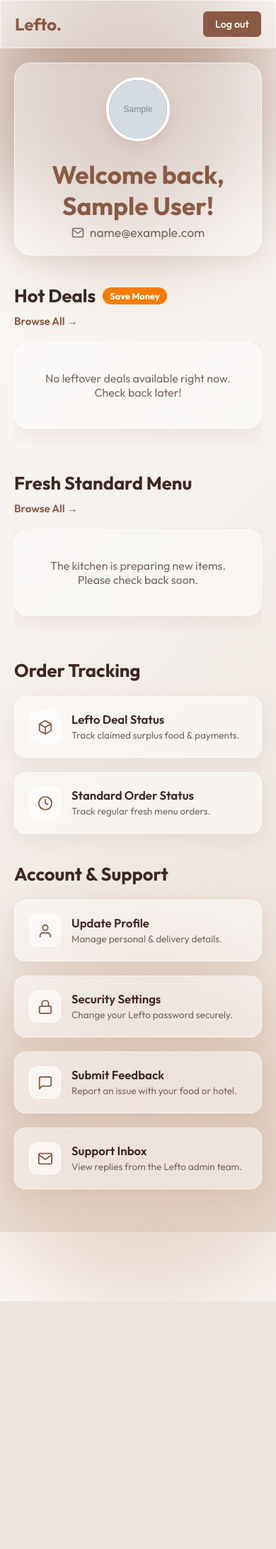
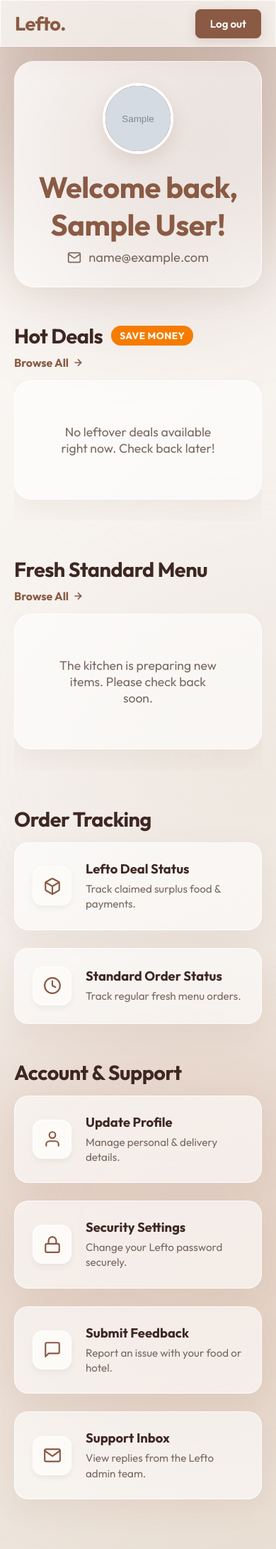
Before and after one commit to modmufeed143-cyber/lefto, a Django app: page /myapp/user_home/ in a window 390 px wide; the page is wider, and only the part inside the window is pictured. Shown: that part at 71% size. Before the commit the page ends 1834 px from the top of that part, so only its background shows below. Run offline with Django 5.2, Linux system fonts and the light colour scheme; a user stored in the database is signed in; tables that the repository leaves empty hold one stand-in row (values such as "Sample post"); grey boxes marked "Sample" are stand-in pictures.

Commit message:
new updates

```diff
--- a/templates/admin/send_reply.html
+++ b/templates/admin/send_reply.html
@@ -299,7 +299,7 @@
                     <label for="reply">Your Administrator Reply</label>
                     <textarea
                         id="reply"
-                        name="reply"
+                        name="replay"
                         placeholder="E.g., Hello! We apologize for the inconvenience. We have contacted the hotel and refunded your order..."
                         required></textarea>
                 </div>
--- a/templates/user/user_home.html
+++ b/templates/user/user_home.html
@@ -19,10 +19,10 @@
             --accent-green: #5FA869;
             --warning-orange: #F57C00;
 
-            /* Glassmorphism Variables */
-            --glass-bg: rgba(255, 255, 255, 0.45);
-            --glass-border: rgba(255, 255, 255, 0.6);
-            --glass-shadow: 0 8px 32px 0 rgba(138, 90, 68, 0.1);
+            /* Premium Glassmorphism Variables */
+            --glass-bg: rgba(255, 255, 255, 0.6);
+            --glass-border: rgba(255, 255, 255, 0.8);
+            --glass-shadow: 0 12px 40px 0 rgba(138, 90, 68, 0.08);
         }
 
         * { margin: 0; padding: 0; box-sizing: border-box; font-family: 'Outfit', sans-serif; }
@@ -35,25 +35,26 @@
             overflow-x: hidden;
         }
 
-        /* --- Animated Background Blobs --- */
-        .blob-1, .blob-2 {
-            position: absolute; border-radius: 50%; filter: blur(70px); z-index: -1; opacity: 0.5; animation: floatBlob 15s ease-in-out infinite;
+        /* --- Animated Background Blobs (Expanded for Desktop) --- */
+        .blob-1, .blob-2, .blob-3 {
+            position: absolute; border-radius: 50%; filter: blur(90px); z-index: -1; opacity: 0.4; animation: floatBlob 20s ease-in-out infinite;
         }
-        .blob-1 { top: -50px; left: -50px; width: 400px; height: 400px; background: #8A5A44; }
-        .blob-2 { bottom: -100px; right: -50px; width: 500px; height: 500px; background: #D5B4A3; animation-delay: -7s; animation-direction: reverse; }
+        .blob-1 { top: -100px; left: -100px; width: 500px; height: 500px; background: #8A5A44; }
+        .blob-2 { bottom: 100px; right: -100px; width: 600px; height: 600px; background: #D5B4A3; animation-delay: -7s; animation-direction: reverse; }
+        .blob-3 { top: 40%; left: 30%; width: 400px; height: 400px; background: #EAE0D5; animation-delay: -3s; }
 
         @keyframes floatBlob {
             0%, 100% { transform: translate(0, 0) scale(1); }
-            33% { transform: translate(40px, -40px) scale(1.1); }
-            66% { transform: translate(-30px, 30px) scale(0.9); }
+            33% { transform: translate(50px, -50px) scale(1.1); }
+            66% { transform: translate(-40px, 40px) scale(0.95); }
         }
 
         @keyframes slideInUp {
-            0% { opacity: 0; transform: translateY(30px); }
+            0% { opacity: 0; transform: translateY(40px); }
             100% { opacity: 1; transform: translateY(0); }
         }
 
-        .slide-up { opacity: 0; animation: slideInUp 0.8s cubic-bezier(0.2, 0.8, 0.2, 1) forwards; }
+        .slide-up { opacity: 0; animation: slideInUp 0.8s cubic-bezier(0.16, 1, 0.3, 1) forwards; }
         .delay-1 { animation-delay: 0.1s; }
         .delay-2 { animation-delay: 0.2s; }
         .delay-3 { animation-delay: 0.3s; }
@@ -61,156 +62,175 @@
 
         .glass-panel {
             background: var(--glass-bg);
-            backdrop-filter: blur(16px);
-            -webkit-backdrop-filter: blur(16px);
+            backdrop-filter: blur(20px);
+            -webkit-backdrop-filter: blur(20px);
             border: 1px solid var(--glass-border);
             box-shadow: var(--glass-shadow);
         }
 
         /* --- Navigation --- */
         .navbar {
-            padding: 15px 40px; display: flex; justify-content: space-between; align-items: center; position: sticky; top: 0; z-index: 100; border-bottom: 1px solid rgba(255, 255, 255, 0.4);
+            padding: 20px 5%; display: flex; justify-content: space-between; align-items: center; position: sticky; top: 0; z-index: 100; border-bottom: 1px solid rgba(255, 255, 255, 0.6); background: rgba(253, 251, 248, 0.7); backdrop-filter: blur(15px);
         }
-        .brand-logo { font-size: 1.5rem; font-weight: 700; color: var(--primary-brown); text-decoration: none; }
-        .nav-links { display: flex; gap: 15px; align-items: center; }
-        .nav-btn { padding: 8px 16px; background-color: transparent; color: var(--text-dark); border: 1px solid var(--border-color); border-radius: 6px; text-decoration: none; font-weight: 500; font-size: 0.9rem; transition: all 0.2s ease; }
-        .nav-btn:hover { background-color: rgba(255, 255, 255, 0.5); }
-        .nav-btn.primary { background-color: var(--primary-brown); color: white; border-color: var(--primary-brown); }
-        .nav-btn.primary:hover { background-color: var(--hover-brown); }
+        .brand-logo { font-size: 1.7rem; font-weight: 800; color: var(--primary-brown); text-decoration: none; letter-spacing: -0.5px; }
+        .nav-btn { padding: 10px 20px; background-color: transparent; color: var(--text-dark); border: 1px solid var(--border-color); border-radius: 8px; text-decoration: none; font-weight: 600; font-size: 0.95rem; transition: all 0.3s ease; }
+        .nav-btn.primary { background-color: var(--primary-brown); color: white; border-color: var(--primary-brown); box-shadow: 0 4px 15px rgba(138, 90, 68, 0.2); }
+        .nav-btn.primary:hover { background-color: var(--hover-brown); transform: translateY(-2px); box-shadow: 0 6px 20px rgba(138, 90, 68, 0.3); }
 
-        /* --- Main Content Area --- */
+        /* --- Main Content Area (Wider for Desktop) --- */
         .content-wrapper {
-            max-width: 1200px; margin: 0 auto; width: 100%; padding: 40px 20px; position: relative; z-index: 10;
+            max-width: 1400px; /* Increased from 1200px */
+            margin: 0 auto;
+            width: 100%;
+            padding: 50px 40px 80px;
+            position: relative;
+            z-index: 10;
         }
 
         /* --- Personalized Hero Header --- */
         .hero-section {
             display: flex;
             align-items: center;
-            gap: 25px;
-            padding: 30px;
-            border-radius: 24px;
-            margin-bottom: 40px;
+            gap: 30px;
+            padding: 40px;
+            border-radius: 28px;
+            margin-bottom: 50px;
+            background: linear-gradient(135deg, rgba(255, 255, 255, 0.8) 0%, rgba(255, 255, 255, 0.4) 100%);
         }
 
         .user-avatar-large {
-            width: 90px;
-            height: 90px;
+            width: 100px;
+            height: 100px;
             border-radius: 50%;
             object-fit: cover;
             border: 4px solid var(--white);
-            box-shadow: 0 8px 20px rgba(138, 90, 68, 0.15);
+            box-shadow: 0 10px 25px rgba(138, 90, 68, 0.15);
             background-color: var(--primary-brown);
             display: flex;
             align-items: center;
             justify-content: center;
             color: var(--white);
-            font-size: 2.5rem;
+            font-size: 2.8rem;
             font-weight: 700;
             flex-shrink: 0;
         }
 
-        .hero-text h1 { font-size: 2.2rem; font-weight: 700; color: var(--primary-brown); margin-bottom: 4px; }
-        .hero-text p { color: var(--text-light); font-size: 1.1rem; display: flex; align-items: center; gap: 8px; }
+        .hero-text h1 { font-size: 2.6rem; font-weight: 700; color: var(--primary-brown); margin-bottom: 8px; letter-spacing: -0.5px; }
+        .hero-text p { color: var(--text-light); font-size: 1.15rem; display: flex; align-items: center; gap: 10px; font-weight: 400; }
 
         /* --- Section Headers --- */
         .section-header {
             display: flex;
             justify-content: space-between;
             align-items: flex-end;
-            margin-bottom: 20px;
-            padding-right: 10px;
-            margin-top: 10px;
+            margin-bottom: 25px;
+            padding-right: 15px;
+            margin-top: 20px;
         }
 
-        .section-header h2 { font-size: 1.6rem; font-weight: 700; color: var(--text-dark); display: flex; align-items: center; gap: 10px; }
-        .section-header h2 span { background: var(--warning-orange); color: white; font-size: 0.8rem; padding: 4px 10px; border-radius: 20px; vertical-align: middle; }
-        .view-all { color: var(--primary-brown); text-decoration: none; font-weight: 600; font-size: 0.95rem; transition: color 0.2s; }
-        .view-all:hover { color: var(--hover-brown); text-decoration: underline; }
+        .section-header h2 { font-size: 1.8rem; font-weight: 700; color: var(--text-dark); display: flex; align-items: center; gap: 12px; letter-spacing: -0.5px; }
+        .section-header h2 span { background: var(--warning-orange); color: white; font-size: 0.85rem; padding: 5px 12px; border-radius: 20px; vertical-align: middle; letter-spacing: 0.5px; text-transform: uppercase; }
+        .view-all { color: var(--primary-brown); text-decoration: none; font-weight: 700; font-size: 1rem; transition: all 0.2s; display: flex; align-items: center; gap: 5px; }
+        .view-all:hover { color: var(--hover-brown); transform: translateX(4px); }
 
         /* --- Horizontal Scrolling Container --- */
         .scroll-container {
             display: flex;
-            gap: 25px;
+            gap: 30px;
             overflow-x: auto;
-            padding-bottom: 20px;
-            margin-bottom: 40px;
-            /* Hide scrollbar but keep functionality */
-            scrollbar-width: none;
-            -ms-overflow-style: none;
+            padding-bottom: 30px; /* Space for custom scrollbar */
+            margin-bottom: 50px;
+            scroll-behavior: smooth;
         }
-        .scroll-container::-webkit-scrollbar { display: none; }
 
-        /* --- Food Cards --- */
+        /* Sleek Custom Scrollbar for Desktop */
+        .scroll-container::-webkit-scrollbar {
+            height: 8px;
+        }
+        .scroll-container::-webkit-scrollbar-track {
+            background: rgba(138, 90, 68, 0.05);
+            border-radius: 10px;
+        }
+        .scroll-container::-webkit-scrollbar-thumb {
+            background: rgba(138, 90, 68, 0.2);
+            border-radius: 10px;
+        }
+        .scroll-container::-webkit-scrollbar-thumb:hover {
+            background: rgba(138, 90, 68, 0.4);
+        }
+
+        /* --- Food Cards (Wider & Taller for Web) --- */
         .food-card {
-            min-width: 300px;
-            max-width: 300px;
-            border-radius: 20px;
-            padding: 15px;
+            min-width: 340px; /* Increased from 300px */
+            max-width: 340px;
+            border-radius: 24px;
+            padding: 18px;
             display: flex;
             flex-direction: column;
-            transition: transform 0.4s ease, box-shadow 0.4s ease;
+            transition: transform 0.4s cubic-bezier(0.16, 1, 0.3, 1), box-shadow 0.4s ease;
             position: relative;
             flex-shrink: 0;
+            background: rgba(255, 255, 255, 0.7);
         }
 
-        .food-card:hover { transform: translateY(-8px); background: rgba(255, 255, 255, 0.8); box-shadow: 0 15px 40px rgba(138, 90, 68, 0.15); }
+        .food-card:hover { transform: translateY(-10px); background: rgba(255, 255, 255, 0.95); box-shadow: 0 20px 40px rgba(138, 90, 68, 0.12); }
 
-        .deal-banner { position: absolute; top: -10px; right: 15px; background: linear-gradient(135deg, #FF6B6B 0%, #FF8E72 100%); color: white; padding: 6px 14px; border-radius: 20px; font-size: 0.75rem; font-weight: 700; text-transform: uppercase; box-shadow: 0 4px 12px rgba(255, 107, 107, 0.3); z-index: 2; }
+        .deal-banner { position: absolute; top: -12px; right: 20px; background: linear-gradient(135deg, #FF6B6B 0%, #FF8E72 100%); color: white; padding: 8px 16px; border-radius: 20px; font-size: 0.8rem; font-weight: 700; text-transform: uppercase; box-shadow: 0 6px 15px rgba(255, 107, 107, 0.3); z-index: 2; }
 
-        .food-image-container { position: relative; width: 100%; height: 180px; border-radius: 14px; overflow: hidden; margin-bottom: 15px; box-shadow: 0 4px 10px rgba(0,0,0,0.05); }
-        .food-image { width: 100%; height: 100%; object-fit: cover; transition: transform 0.5s ease; }
-        .food-card:hover .food-image { transform: scale(1.05); }
+        .food-image-container { position: relative; width: 100%; height: 200px; /* Increased height */ border-radius: 16px; overflow: hidden; margin-bottom: 20px; box-shadow: 0 4px 15px rgba(0,0,0,0.05); }
+        .food-image { width: 100%; height: 100%; object-fit: cover; transition: transform 0.6s cubic-bezier(0.16, 1, 0.3, 1); }
+        .food-card:hover .food-image { transform: scale(1.08); }
 
-        .stock-badge { position: absolute; top: 10px; right: 10px; background: rgba(255, 255, 255, 0.9); backdrop-filter: blur(4px); color: var(--primary-brown); padding: 4px 10px; border-radius: 20px; font-size: 0.8rem; font-weight: 700; box-shadow: 0 2px 5px rgba(0,0,0,0.1); }
+        .stock-badge { position: absolute; top: 12px; right: 12px; background: rgba(255, 255, 255, 0.95); backdrop-filter: blur(4px); color: var(--primary-brown); padding: 6px 12px; border-radius: 20px; font-size: 0.85rem; font-weight: 700; box-shadow: 0 4px 10px rgba(0,0,0,0.1); }
 
         .food-info { display: flex; flex-direction: column; flex-grow: 1; padding: 0 5px; }
-        .food-title { font-size: 1.3rem; font-weight: 600; color: var(--text-dark); margin-bottom: 4px; line-height: 1.2; white-space: nowrap; overflow: hidden; text-overflow: ellipsis; }
-        .hotel-name { font-size: 0.85rem; color: var(--accent-green); font-weight: 500; margin-bottom: 10px; }
+        .food-title { font-size: 1.4rem; font-weight: 700; color: var(--text-dark); margin-bottom: 6px; line-height: 1.2; white-space: nowrap; overflow: hidden; text-overflow: ellipsis; }
+        .hotel-name { font-size: 0.9rem; color: var(--accent-green); font-weight: 600; margin-bottom: 12px; display: flex; align-items: center; gap: 4px;}
 
-        .price-section { display: flex; align-items: center; gap: 10px; margin-bottom: 10px; }
-        .original-price { font-size: 0.9rem; color: var(--text-light); text-decoration: line-through; }
-        .discount-price { font-size: 1.4rem; font-weight: 700; color: #FF6B6B; }
-        .standard-price { font-size: 1.4rem; font-weight: 700; color: var(--primary-brown); }
+        .price-section { display: flex; align-items: center; gap: 12px; margin-bottom: 15px; }
+        .original-price { font-size: 1rem; color: var(--text-light); text-decoration: line-through; font-weight: 500; }
+        .discount-price { font-size: 1.6rem; font-weight: 800; color: #FF6B6B; }
+        .standard-price { font-size: 1.6rem; font-weight: 800; color: var(--primary-brown); }
 
-        .food-footer { display: flex; justify-content: space-between; align-items: center; margin-top: auto; padding-top: 15px; border-top: 1px dashed rgba(138, 90, 68, 0.2); }
-        .validity-info { font-size: 0.75rem; color: var(--text-light); font-weight: 500; }
+        .food-footer { display: flex; justify-content: space-between; align-items: center; margin-top: auto; padding-top: 18px; border-top: 1px dashed rgba(138, 90, 68, 0.2); }
+        .validity-info { font-size: 0.8rem; color: var(--text-light); font-weight: 600; }
 
-        .btn-order { background-color: var(--primary-brown); color: var(--white); padding: 8px 16px; border-radius: 8px; text-decoration: none; font-weight: 600; font-size: 0.9rem; transition: all 0.3s ease; display: inline-flex; align-items: center; gap: 6px; }
-        .btn-order:hover { background-color: var(--hover-brown); transform: translateY(-2px); box-shadow: 0 4px 10px rgba(138, 90, 68, 0.2); }
-        .btn-order svg { width: 16px; height: 16px; }
+        .btn-order { background-color: var(--primary-brown); color: var(--white); padding: 10px 20px; border-radius: 10px; text-decoration: none; font-weight: 600; font-size: 0.95rem; transition: all 0.3s ease; display: inline-flex; align-items: center; gap: 8px; }
+        .btn-order:hover { background-color: var(--hover-brown); transform: translateY(-2px); box-shadow: 0 6px 15px rgba(138, 90, 68, 0.25); }
+        .btn-order svg { width: 18px; height: 18px; }
 
         /* --- Dashboard Action Grid (Bottom Half) --- */
         .actions-grid {
             display: grid;
-            grid-template-columns: repeat(auto-fit, minmax(250px, 1fr));
-            gap: 20px;
-            margin-bottom: 40px;
+            grid-template-columns: repeat(auto-fit, minmax(280px, 1fr)); /* Prevent cards from getting too skinny */
+            gap: 25px;
+            margin-bottom: 50px;
         }
 
         .action-card {
-            border-radius: 16px;
-            padding: 20px;
+            border-radius: 20px;
+            padding: 25px;
             text-decoration: none;
             color: var(--text-dark);
             display: flex;
             align-items: center;
-            gap: 15px;
-            transition: all 0.4s ease;
+            gap: 20px;
+            transition: all 0.4s cubic-bezier(0.16, 1, 0.3, 1);
+            background: rgba(255, 255, 255, 0.6);
         }
 
         .action-card:hover {
-            transform: translateY(-5px);
-            background: rgba(255, 255, 255, 0.8);
+            transform: translateY(-6px);
+            background: rgba(255, 255, 255, 0.95);
             border-color: rgba(255, 255, 255, 1);
-            box-shadow: 0 10px 30px rgba(138, 90, 68, 0.1);
+            box-shadow: 0 15px 35px rgba(138, 90, 68, 0.1);
         }
 
         .action-icon {
-            background-color: rgba(255, 255, 255, 0.6);
-            width: 45px;
-            height: 45px;
-            border-radius: 12px;
+            background-color: var(--bg-main);
+            width: 55px;
+            height: 55px;
+            border-radius: 14px;
             display: flex;
             align-items: center;
             justify-content: center;
@@ -218,24 +238,28 @@
             border: 1px solid rgba(255, 255, 255, 0.8);
             transition: all 0.4s ease;
             flex-shrink: 0;
+            box-shadow: 0 4px 10px rgba(0,0,0,0.05);
         }
 
-        .action-icon svg { width: 22px; height: 22px; stroke: currentColor; stroke-width: 2; fill: none; stroke-linecap: round; stroke-linejoin: round; transition: transform 0.4s ease; }
-        .action-card:hover .action-icon { background-color: var(--primary-brown); color: var(--white); border-color: var(--primary-brown); }
+        .action-icon svg { width: 26px; height: 26px; stroke: currentColor; stroke-width: 2; fill: none; stroke-linecap: round; stroke-linejoin: round; transition: transform 0.4s ease; }
+        .action-card:hover .action-icon { background-color: var(--primary-brown); color: var(--white); border-color: var(--primary-brown); box-shadow: 0 8px 20px rgba(138, 90, 68, 0.2); }
         .action-card:hover .action-icon svg { transform: scale(1.15); }
 
-        .action-content h3 { font-size: 1.05rem; font-weight: 600; margin-bottom: 4px; transition: color 0.3s ease; }
+        .action-content h3 { font-size: 1.15rem; font-weight: 700; margin-bottom: 6px; transition: color 0.3s ease; }
         .action-card:hover .action-content h3 { color: var(--primary-brown); }
-        .action-content p { font-size: 0.85rem; color: var(--text-light); line-height: 1.3; margin: 0; }
+        .action-content p { font-size: 0.95rem; color: var(--text-light); line-height: 1.4; margin: 0; }
 
-        .empty-state { width: 100%; text-align: center; padding: 40px; color: var(--text-light); border-radius: 20px; }
+        .empty-state { width: 100%; text-align: center; padding: 60px; color: var(--text-light); border-radius: 24px; font-size: 1.1rem; }
 
+        /* --- Responsive Tweaks for Mobile --- */
         @media (max-width: 768px) {
             .navbar { padding: 15px 20px; }
             .content-wrapper { padding: 20px; }
-            .hero-section { flex-direction: column; text-align: center; padding: 20px; }
+            .hero-section { flex-direction: column; text-align: center; padding: 30px 20px; gap: 20px; }
             .hero-text p { justify-content: center; }
-            .section-header { flex-direction: column; align-items: flex-start; gap: 10px; }
+            .section-header { flex-direction: column; align-items: flex-start; gap: 10px; margin-bottom: 15px; }
+            /* Hide custom scrollbar on mobile (native swiping is better) */
+            .scroll-container::-webkit-scrollbar { display: none; }
             .actions-grid { grid-template-columns: 1fr; }
         }
     </style>
@@ -244,6 +268,7 @@
 
     <div class="blob-1"></div>
     <div class="blob-2"></div>
+    <div class="blob-3"></div>
 
     <nav class="navbar glass-panel">
         <a href="/myapp/user_home/" class="brand-logo">Lefto.</a>
@@ -264,7 +289,7 @@
             <div class="hero-text">
                 <h1>Welcome back, {{ user.name }}!</h1>
                 <p>
-                    <svg width="18" height="18" viewBox="0 0 24 24" fill="none" stroke="currentColor" stroke-width="2"><path d="M4 4h16c1.1 0 2 .9 2 2v12c0 1.1-.9 2-2 2H4c-1.1 0-2-.9-2-2V6c0-1.1.9-2 2-2z"></path><polyline points="22,6 12,13 2,6"></polyline></svg>
+                    <svg width="20" height="20" viewBox="0 0 24 24" fill="none" stroke="currentColor" stroke-width="2"><path d="M4 4h16c1.1 0 2 .9 2 2v12c0 1.1-.9 2-2 2H4c-1.1 0-2-.9-2-2V6c0-1.1.9-2 2-2z"></path><polyline points="22,6 12,13 2,6"></polyline></svg>
                     {{ user.email }}
                 </p>
             </div>
@@ -272,7 +297,7 @@
 
         <div class="section-header slide-up delay-1">
             <h2>Hot Deals <span>Save Money</span></h2>
-            <a href="/myapp/view_leftover_food_request" class="view-all">Browse All →</a>
+            <a href="/myapp/view_leftover_food_request" class="view-all">Browse All <svg width="16" height="16" viewBox="0 0 24 24" fill="none" stroke="currentColor" stroke-width="2.5"><path d="M5 12h14M12 5l7 7-7 7"/></svg></a>
         </div>
 
         <div class="scroll-container slide-up delay-1">
@@ -291,7 +316,10 @@
 
                 <div class="food-info">
                     <h3 class="food-title" title="{{ deal.FOOD.name }}">{{ deal.FOOD.name }}</h3>
-                    <p class="hotel-name">📍 {{ deal.FOOD.HOTEL.name }}</p>
+                    <p class="hotel-name">
+                        <svg width="14" height="14" viewBox="0 0 24 24" fill="none" stroke="currentColor" stroke-width="2.5"><path d="M21 10c0 7-9 13-9 13s-9-6-9-13a9 9 0 0 1 18 0z"></path><circle cx="12" cy="10" r="3"></circle></svg>
+                        {{ deal.FOOD.HOTEL.name }}
+                    </p>
 
                     <div class="price-section">
                         <span class="original-price">₹{{ deal.FOOD.price }}</span>
@@ -317,7 +345,7 @@
 
         <div class="section-header slide-up delay-2">
             <h2>Fresh Standard Menu</h2>
-            <a href="/myapp/view_food_items_order_food_items/" class="view-all">Browse All →</a>
+            <a href="/myapp/user_view_food_items/" class="view-all">Browse All <svg width="16" height="16" viewBox="0 0 24 24" fill="none" stroke="currentColor" stroke-width="2.5"><path d="M5 12h14M12 5l7 7-7 7"/></svg></a>
         </div>
 
         <div class="scroll-container slide-up delay-2">
@@ -334,7 +362,10 @@
 
                 <div class="food-info">
                     <h3 class="food-title" title="{{ item.name }}">{{ item.name }}</h3>
-                    <p class="hotel-name">📍 {{ item.HOTEL.name }}</p>
+                    <p class="hotel-name">
+                        <svg width="14" height="14" viewBox="0 0 24 24" fill="none" stroke="currentColor" stroke-width="2.5"><path d="M21 10c0 7-9 13-9 13s-9-6-9-13a9 9 0 0 1 18 0z"></path><circle cx="12" cy="10" r="3"></circle></svg>
+                        {{ item.HOTEL.name }}
+                    </p>
 
                     <div class="price-section">
                         <span class="standard-price">₹{{ item.price }}</span>
```
Also changed, not shown: myapp/views.py (+4 -17 lines).
